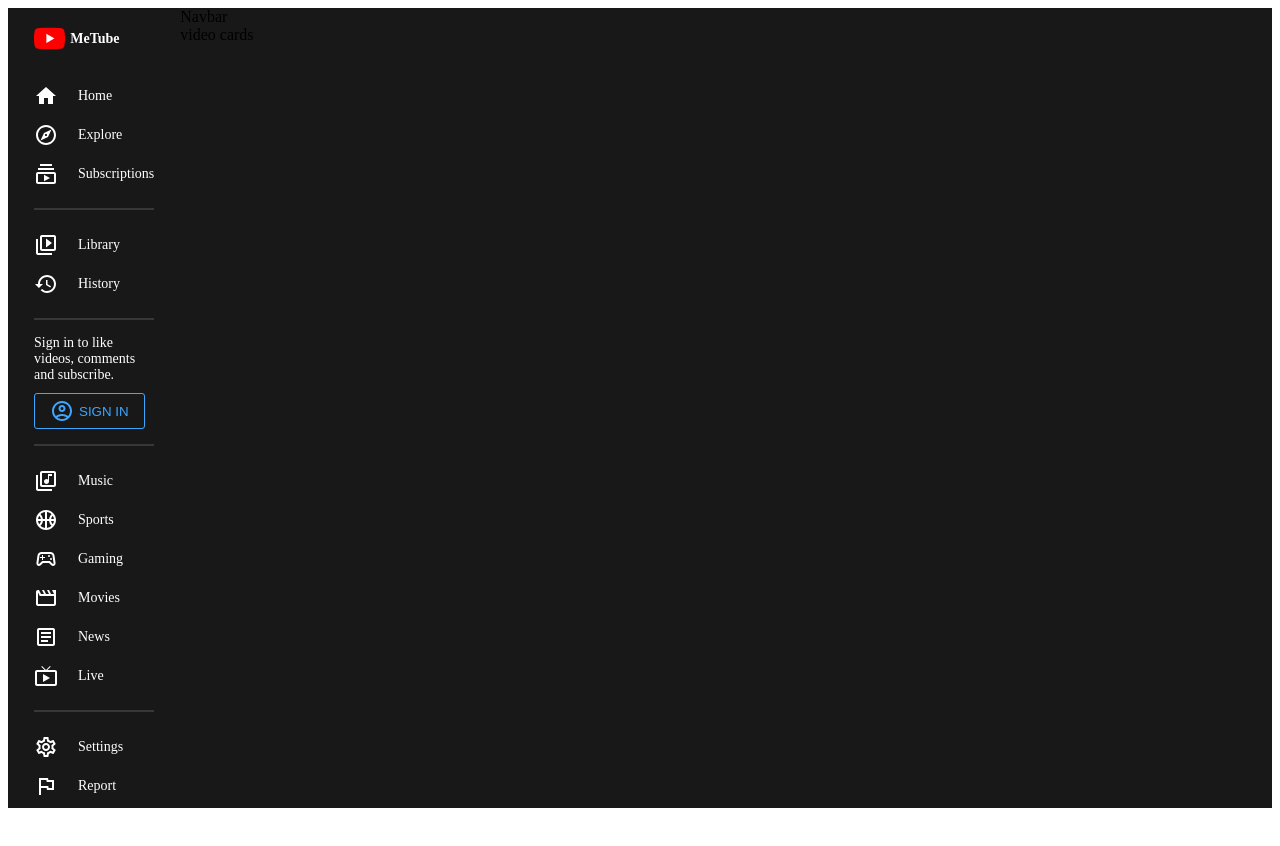
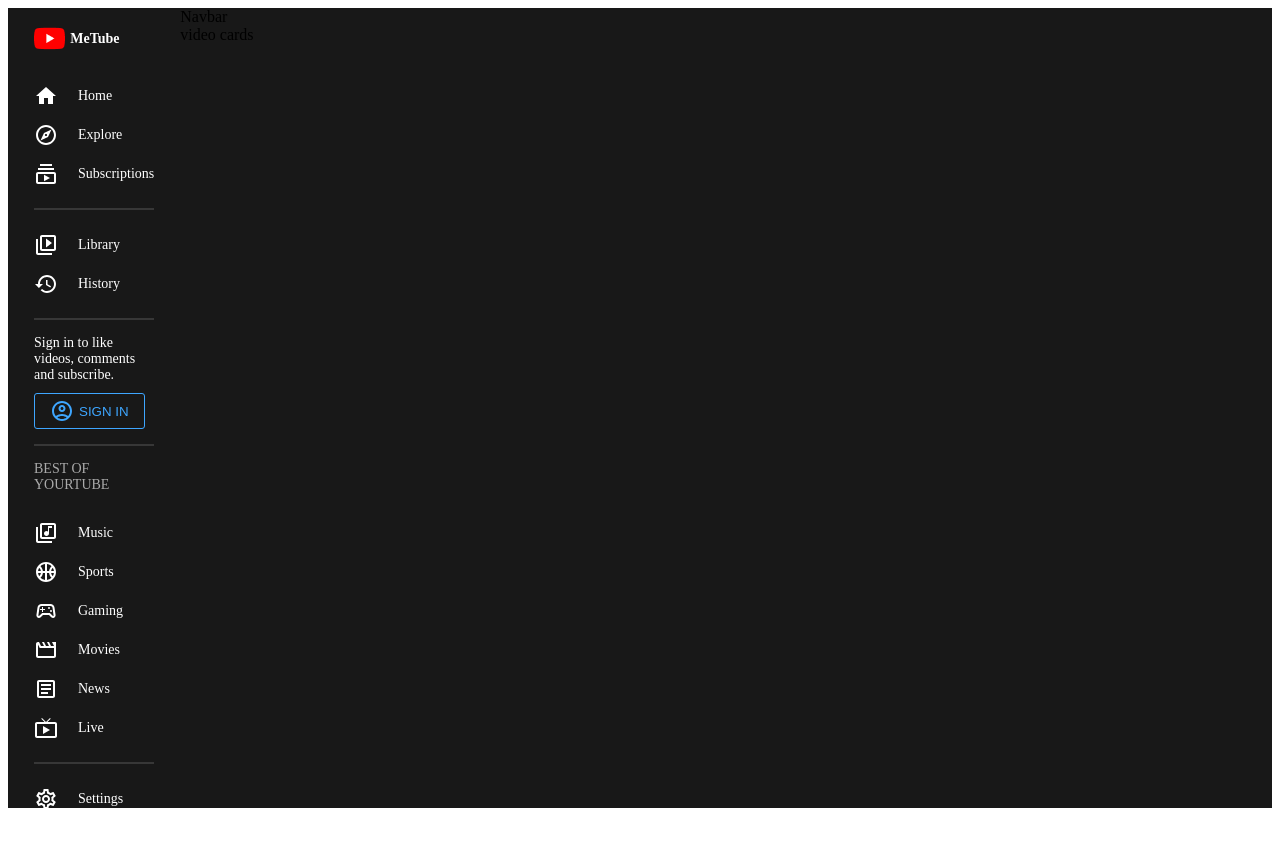
Before and after one commit to jonnyabrams/yourtube, a React (Create React App) app in the folder client/: page / in a window 1280 px wide. Shown: the top 846 px of the page. Built offline with nearby package versions, Linux system fonts and the light colour scheme.

Commit message:
Add BEST OF YOURTUBE title to Menu

```diff
--- a/client/src/components/Menu.jsx
+++ b/client/src/components/Menu.jsx
@@ -74,6 +74,13 @@
   gap: 5px;
 `
 
+const Title = styled.h2`
+  font-size: 14px;
+  font-weight: 500;
+  color: #aaaaaa;
+  margin-bottom: 20px;
+`
+
 const Menu = ({ darkMode, setDarkMode }) => {
   return (
     <Container>
@@ -109,6 +116,7 @@
           <Button><AccountCircleOutlinedIcon />SIGN IN</Button>
         </Login>
         <Hr />
+        <Title>BEST OF YOURTUBE</Title>
         <Item>
           <LibraryMusicOutlinedIcon />
           Music
```
Also changed, not shown: 1 other file (tests, documents, lock files or other folders).
